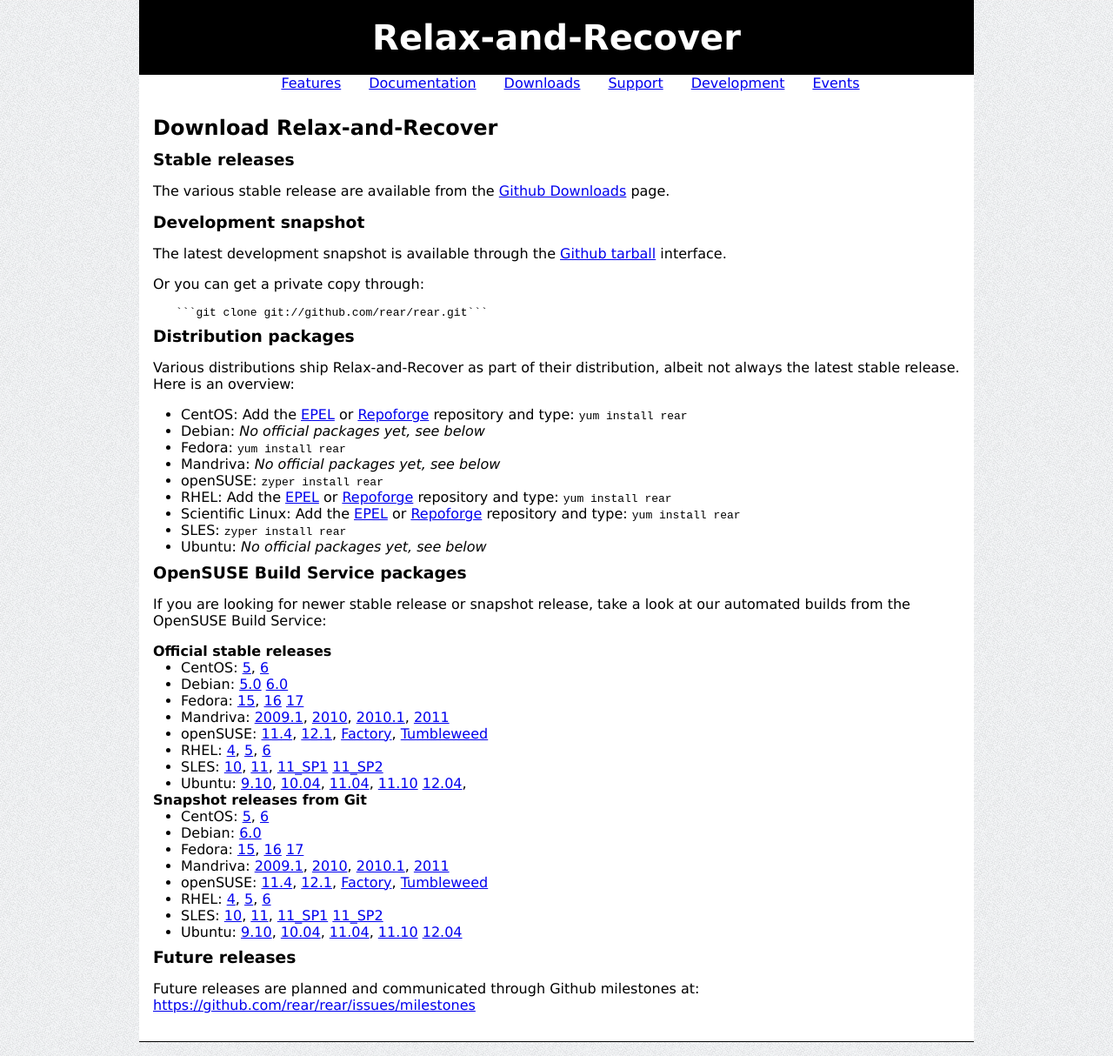
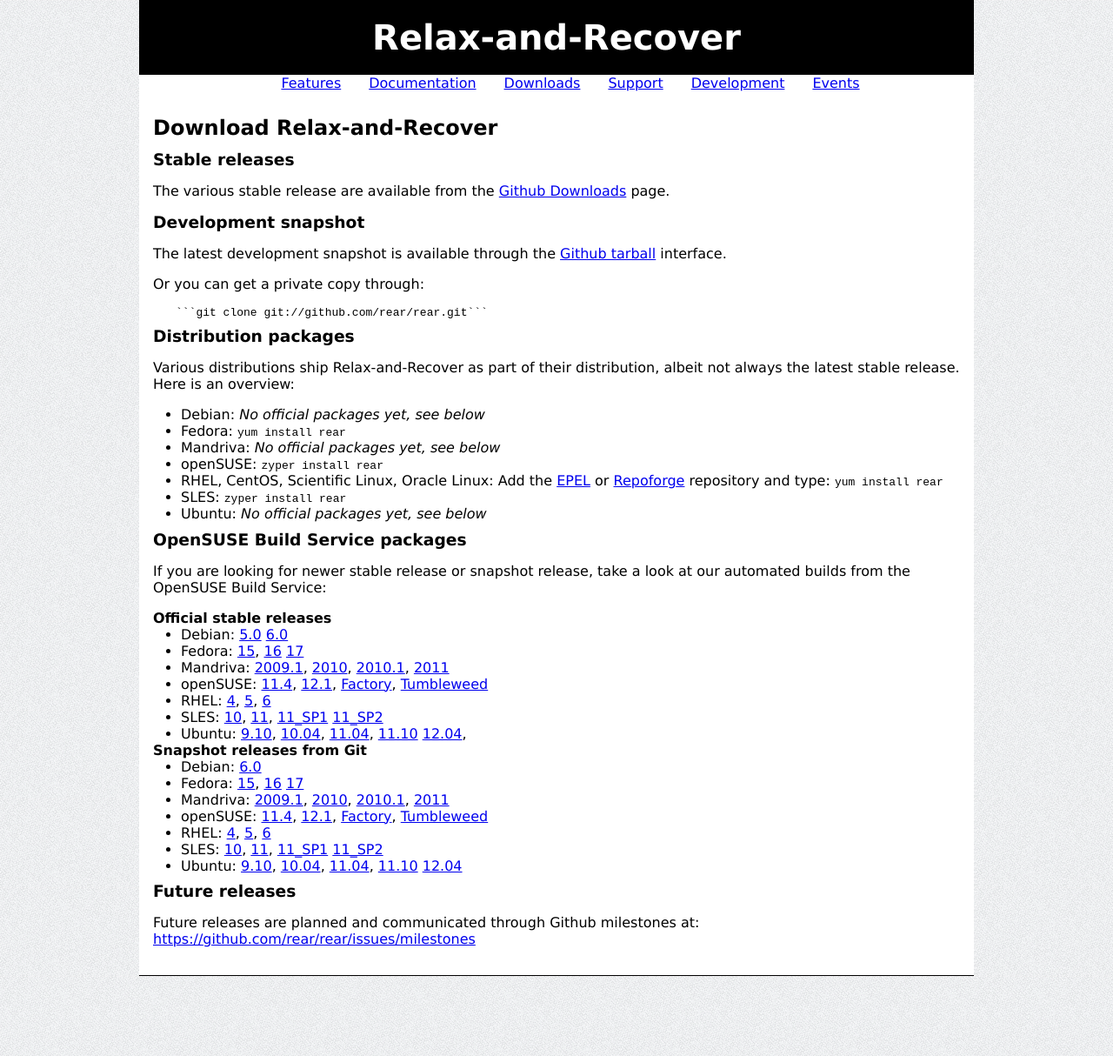
Before and after one commit to rear/rear.github.com, a Jekyll site: the page built from download/index.md, in a window 1280 px wide. Shown: the whole page at 87% size. Built offline with Jekyll 4.4.1, drawn with Linux system fonts in a browser that asks for light colours; comment, search, counter and statistics services are not loaded.

Commit message:
Remove CentOS from the list of repositories

````diff
--- a/download/index.md
+++ b/download/index.md
@@ -23,10 +23,6 @@
 Various distributions ship Relax-and-Recover as part of their distribution,
 albeit not always the latest stable release. Here is an overview:
 
- * CentOS:
-   Add the [EPEL](http://apps.fedoraproject.org/packages/rear) or
-   [Repoforge](http://pkgs.repoforge.org/rear/) repository and type:
-   ```yum install rear```
  * Debian:
    *No official packages yet, see below*
  * Fedora:
@@ -35,11 +31,7 @@
    *No official packages yet, see below*
  * openSUSE:
    ```zyper install rear```
- * RHEL:
-   Add the [EPEL](http://apps.fedoraproject.org/packages/rear) or
-   [Repoforge](http://pkgs.repoforge.org/rear/) repository and type:
-   ```yum install rear```
- * Scientific Linux:
+ * RHEL, CentOS, Scientific Linux, Oracle Linux:
    Add the [EPEL](http://apps.fedoraproject.org/packages/rear) or
    [Repoforge](http://pkgs.repoforge.org/rear/) repository and type:
    ```yum install rear```
@@ -55,9 +47,6 @@
 
 #### Official stable releases
 
- * CentOS:
-    [5](http://download.opensuse.org/repositories/Archiving:/Backup:/Rear/CentOS_CentOS-5/noarch/),
-    [6](http://download.opensuse.org/repositories/Archiving:/Backup:/Rear/CentOS_CentOS-6/noarch/)
  * Debian:
     [5.0](http://download.opensuse.org/repositories/Archiving:/Backup:/Rear/Debian_5.0/all/)
     [6.0](http://download.opensuse.org/repositories/Archiving:/Backup:/Rear/Debian_6.0/all/)
@@ -93,9 +82,6 @@
 
 #### Snapshot releases from Git
 
- * CentOS:
-    [5](http://download.opensuse.org/repositories/Archiving:/Backup:/Rear:/Snapshot/CentOS_CentOS-5/noarch/),
-    [6](http://download.opensuse.org/repositories/Archiving:/Backup:/Rear:/Snapshot/CentOS_CentOS-6/noarch/)
  * Debian:
     [6.0](http://download.opensuse.org/repositories/Archiving:/Backup:/Rear:/Snapshot/Debian_6.0/all/)
  * Fedora:
````
